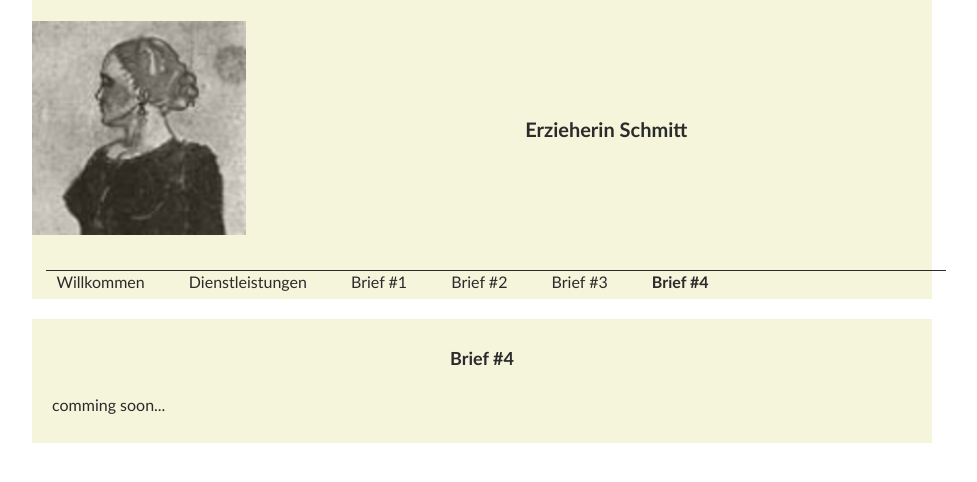
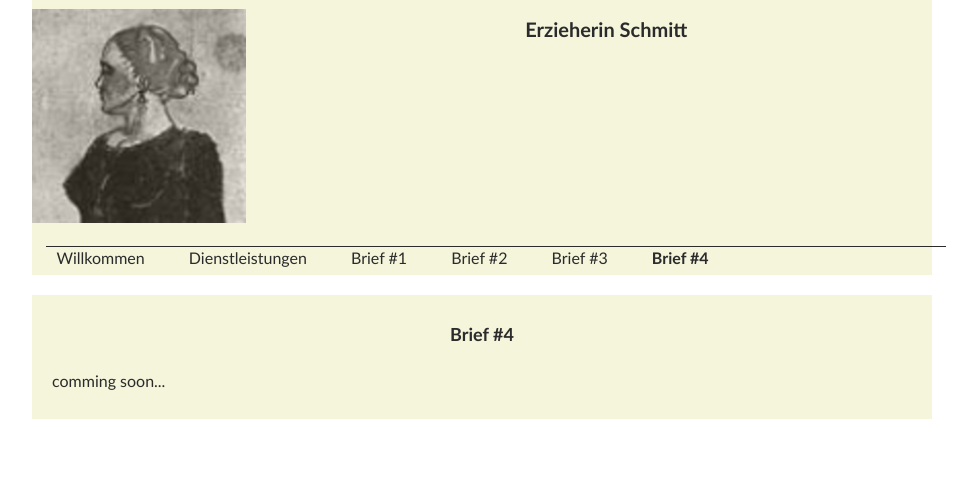
Before and after one commit to richardtraindl/tierarztpraxis-kaiserstrasse.at, a Jekyll site: the page built from xyz123/Schmitt/brief4.html, in a window 1280 px wide. Shown: the top 482 px of the page, without its empty margins (158-1135 px from the left). Built offline with Jekyll 4.4.1, drawn with Linux system fonts in a browser that asks for light colours.

Commit message:
customize

```diff
--- a/_includes/guest.html
+++ b/_includes/guest.html
@@ -1,12 +1,12 @@
 
         <header class="section group">
             <div class="col span_3_of_12">
-                <div style="height: 240px; display: flex; align-items: center; justify-content: center;">
+                <div style="display: flex; align-items: center; justify-content: center;">
                         <a href="index.html"><img src="/img2/logo.jpg" alt="Logo"></a>
                 </div>
             </div>
             <div class="col span_9_of_12">
-                <div style="height: 240px; display: flex; align-items: center; justify-content: center;">
+                <div style="display: flex; align-items: center; justify-content: center;">
                         <h1>Erzieherin Schmitt</h1>
                 </div>
             </div>
```
